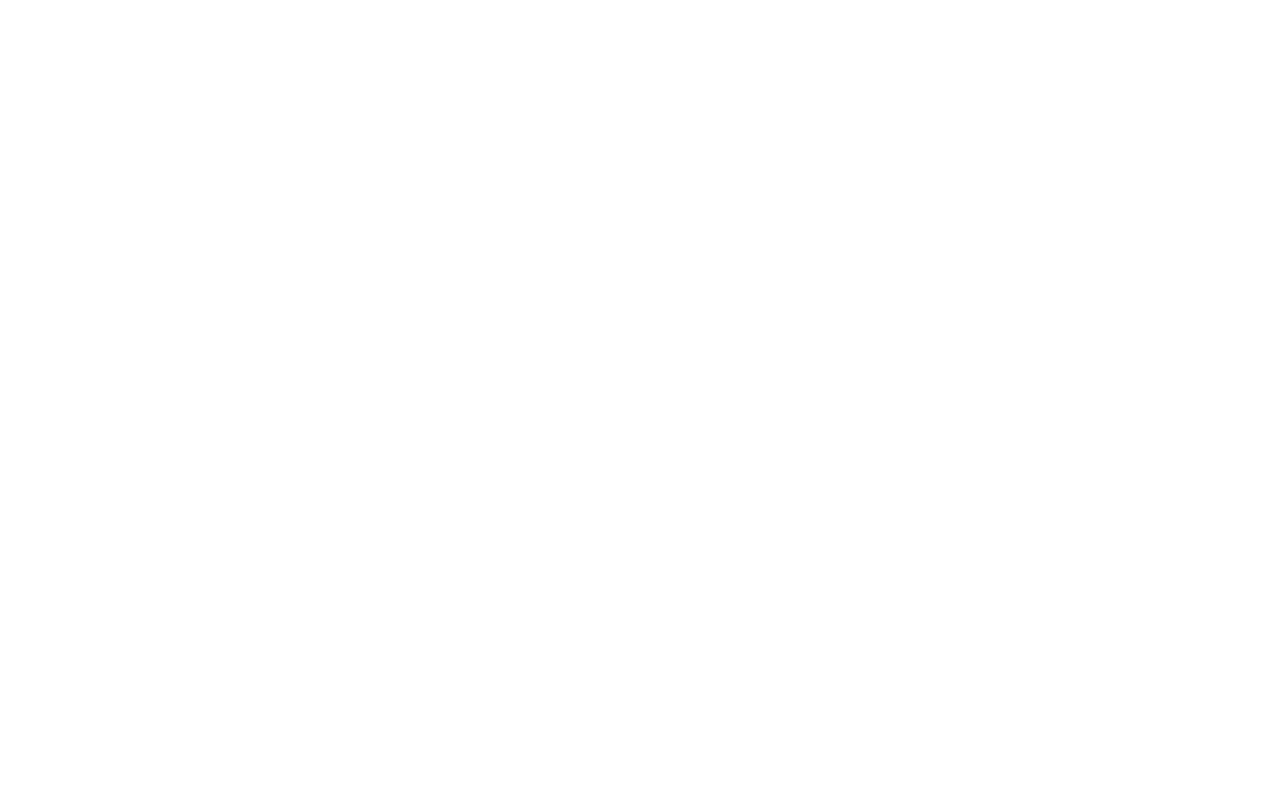
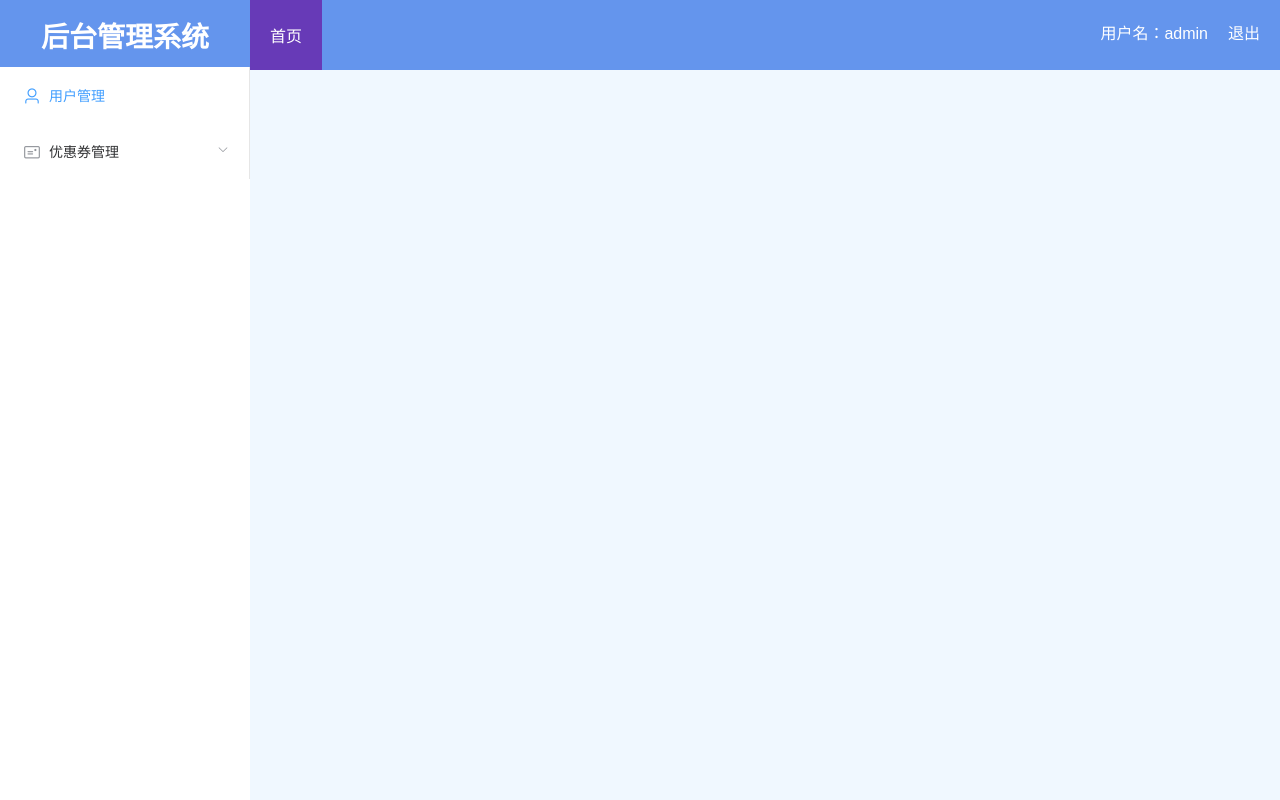
Before and after one commit to LIJiaF/miyuchayan, a Vue app in the folder html/: page / in a window 1280 px wide. Built offline with nearby package versions, Linux system fonts and the light colour scheme.

Commit message:
增加登录，后台首页页面

```diff
--- a/html/index.html
+++ b/html/index.html
@@ -3,7 +3,7 @@
   <head>
     <meta charset="utf-8">
     <meta name="viewport" content="width=device-width,initial-scale=1.0">
-    <title>密语茶言 后台管理系统</title>
+    <title>密语茶言-后台管理系统</title>
   </head>
   <body>
     <div id="app"></div>
--- a/html/package.json
+++ b/html/package.json
@@ -10,6 +10,7 @@
     "build": "node build/build.js"
   },
   "dependencies": {
+    "element-ui": "^2.9.2",
     "vue": "^2.5.2",
     "vue-router": "^3.0.1"
   },
--- a/html/src/App.vue
+++ b/html/src/App.vue
@@ -17,5 +17,15 @@
     outline: none;
     font-family: Arial;
     list-style: none;
+    text-decoration: none;
+  }
+
+  body {
+    background: aliceblue;
+  }
+
+  /*Element 样式*/
+  .el-menu {
+    border-right: none;
   }
 </style>
--- /dev/null
+++ b/html/src/page/index.vue
@@ -0,0 +1,125 @@
+<template>
+  <div class="main">
+    <!--头部-->
+    <div class="header">
+      <h1 class="title">后台管理系统</h1>
+      <ul class="menu">
+        <li class="active">首页</li>
+      </ul>
+      <p class="info">
+        用户名：<span class="user">admin</span>
+        <span class="exit">
+          <router-link to="/exit">退出</router-link>
+        </span>
+      </p>
+    </div>
+    <div>
+      <!--侧边栏-->
+      <div class="aside">
+        <el-menu
+          default-active="1"
+          class="el-menu-vertical-demo">
+          <router-link to="/user">
+            <el-menu-item index="1">
+              <i class="el-icon-user"></i>
+              <span slot="title">用户管理</span>
+            </el-menu-item>
+          </router-link>
+          <el-submenu index="2">
+            <template slot="title">
+              <i class="el-icon-postcard"></i>
+              <span>优惠券管理</span>
+            </template>
+            <el-menu-item index="2-1">优惠券管理</el-menu-item>
+            <el-menu-item index="2-2">优惠券类型</el-menu-item>
+          </el-submenu>
+        </el-menu>
+      </div>
+      <!--内容-->
+      <div class="content">
+        <router-view/>
+      </div>
+    </div>
+  </div>
+</template>
+
+<script>
+  export default {
+    data () {
+      return {}
+    },
+    methods: {}
+  }
+</script>
+
+<style scoped>
+  body {
+    background: aliceblue;
+  }
+
+  .header {
+    background: #6495ED;
+    overflow: hidden;
+  }
+
+  .title {
+    float: left;
+    width: 250px;
+    padding: 15px;
+    font-size: 28px;
+    text-align: center;
+    color: #ffffff;
+    box-sizing: border-box;
+  }
+
+  .menu {
+    float: left;
+    overflow: hidden;
+  }
+
+  .menu li {
+    float: left;
+    color: #ffffff;
+    padding: 23px 20px;
+  }
+
+  .menu li.active {
+    background: #673ab7;
+  }
+
+  .info {
+    float: right;
+    color: #ffffff;
+  }
+
+  .info span {
+    height: 67px;
+    line-height: 67px;
+    padding-right: 20px;
+  }
+
+  .info a {
+    color: #ffffff;
+    text-decoration: none;
+  }
+
+  .info a:hover {
+    color: #673ab7;
+  }
+
+  .aside {
+    position: fixed;
+    top: 67px;
+    bottom: 0;
+    width: 250px;
+    background: #ffffff;
+  }
+
+  .content {
+    position: fixed;
+    top: 67px;
+    left: 250px;
+    right: 0;
+    bottom: 0;
+  }
+</style>
--- a/html/src/page/login.vue
+++ b/html/src/page/login.vue
@@ -1,17 +1,76 @@
 <template>
-  <div>
-    this is login view
+  <div class="main">
+    <!--表单-->
+    <div class="form">
+      <h1 class="title">密语茶言后台管理系统</h1>
+      <p>
+        <el-input
+          placeholder="账号"
+          v-model="username">
+          <i slot="prefix" class="el-input__icon el-icon-user-solid"></i>
+        </el-input>
+      </p>
+      <p>
+        <el-input
+          placeholder="密码"
+          v-model="password">
+          <i slot="prefix" class="el-input__icon el-icon-s-goods"></i>
+        </el-input>
+      </p>
+      <p class="btn">
+        <el-button type="primary" round @click="onSubmit">登 陆</el-button>
+      </p>
+    </div>
   </div>
 </template>
 
 <script>
   export default {
     data () {
-      return {}
+      return {
+        username: '',
+        password: ''
+      }
+    },
+    methods: {
+      onSubmit () {
+        alert('11');
+      }
     }
   }
 </script>
 
-<style>
+<style scoped>
+  .form {
+    position: fixed;
+    top: 50%;
+    left: 50%;
+    transform: translate(-50%, -50%);
+    width: 350px;
+    padding: 40px;
+    box-shadow: 0 0 2px #6495ED inset;
+    border-radius: 10px;
+  }
 
+  .title {
+    padding-bottom: 35px;
+    font-weight: normal;
+    text-align: center;
+    color: #6495ED;
+  }
+
+  .form p {
+    padding: 10px 50px;
+  }
+
+  .btn {
+    margin-top: 15px;
+    margin-bottom: -15px;
+    text-align: center;
+  }
+
+  .btn button {
+    width: 150px;
+    letter-spacing: 8px;
+  }
 </style>
--- /dev/null
+++ b/html/src/page/user/list.vue
@@ -0,0 +1,63 @@
+<template>
+  <div class="main">
+    <el-table
+      :data="tableData"
+      style="width: 100%">
+      <el-table-column
+        prop="date"
+        label="日期"
+        width="180">
+      </el-table-column>
+      <el-table-column
+        prop="name"
+        label="姓名"
+        width="180">
+      </el-table-column>
+      <el-table-column
+        prop="address"
+        label="地址">
+      </el-table-column>
+      <el-table-column
+        fixed="right"
+        label="操作"
+        width="100">
+        <template slot-scope="scope">
+          <el-button @click="handleClick(scope.row)" type="text" size="small">查看</el-button>
+          <el-button type="text" size="small">编辑</el-button>
+        </template>
+      </el-table-column>
+    </el-table>
+  </div>
+</template>
+
+<script>
+  export default {
+    data () {
+      return {
+        tableData: [{
+          date: '2016-05-02',
+          name: '王小虎',
+          address: '上海市普陀区金沙江路 1518 弄'
+        }, {
+          date: '2016-05-04',
+          name: '王小虎',
+          address: '上海市普陀区金沙江路 1517 弄'
+        }, {
+          date: '2016-05-01',
+          name: '王小虎',
+          address: '上海市普陀区金沙江路 1519 弄'
+        }, {
+          date: '2016-05-03',
+          name: '王小虎',
+          address: '上海市普陀区金沙江路 1516 弄'
+        }]
+      }
+    }
+  }
+</script>
+
+<style scoped>
+  .main {
+    padding: 12px;
+  }
+</style>
--- a/html/src/router/router.js
+++ b/html/src/router/router.js
@@ -2,6 +2,8 @@
 import Router from 'vue-router'
 
 const Login = () => import('@/page/login.vue');
+const Index = () => import('@/page/index.vue');
+const UserList = () => import('@/page/user/list.vue');
 
 Vue.use(Router);
 
@@ -12,6 +14,18 @@
       path: '/login',
       name: 'Login',
       component: Login
+    },
+    {
+      path: '/',
+      name: 'Index',
+      component: Index,
+      children: [
+        {
+          path: '/user',
+          name: 'UserList',
+          component: UserList
+        }
+      ]
     }
   ]
 })
```
Also changed, not shown: html/src/main.js (+6 -2 lines), html/src/assets/logo.png, html/src/assets/logo1.png (added).
